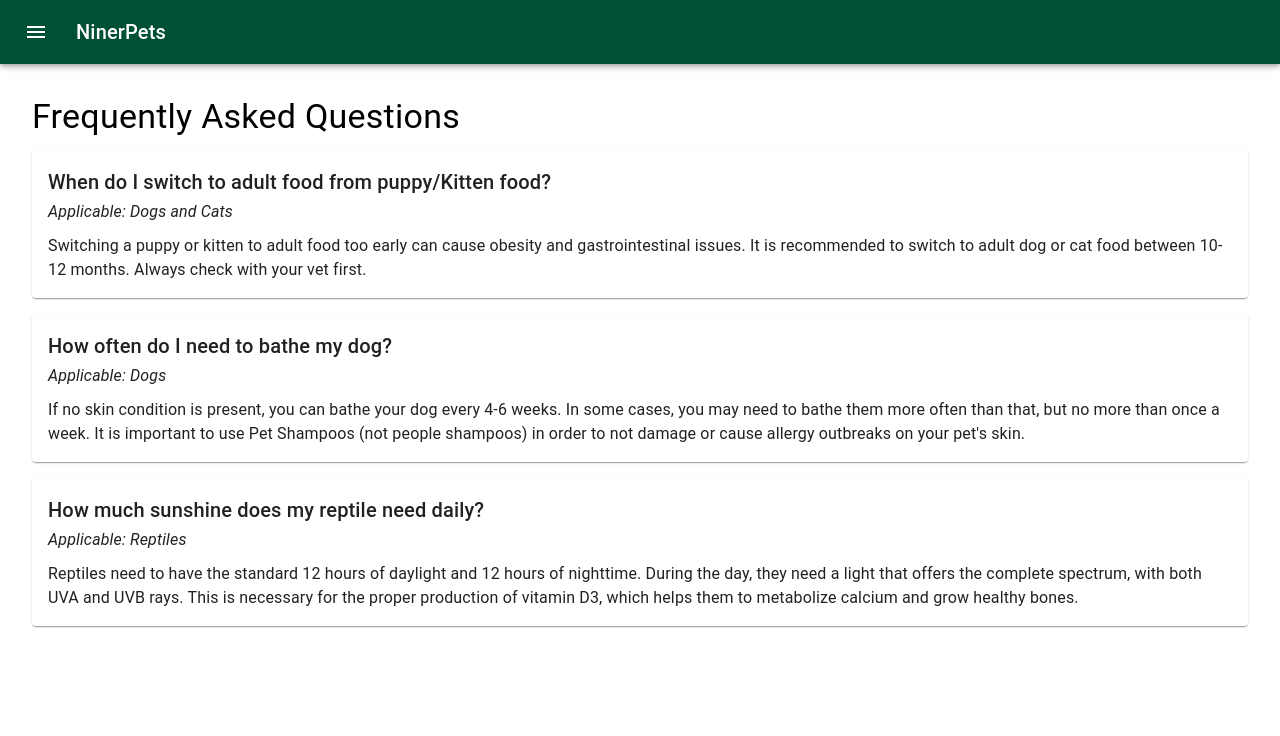
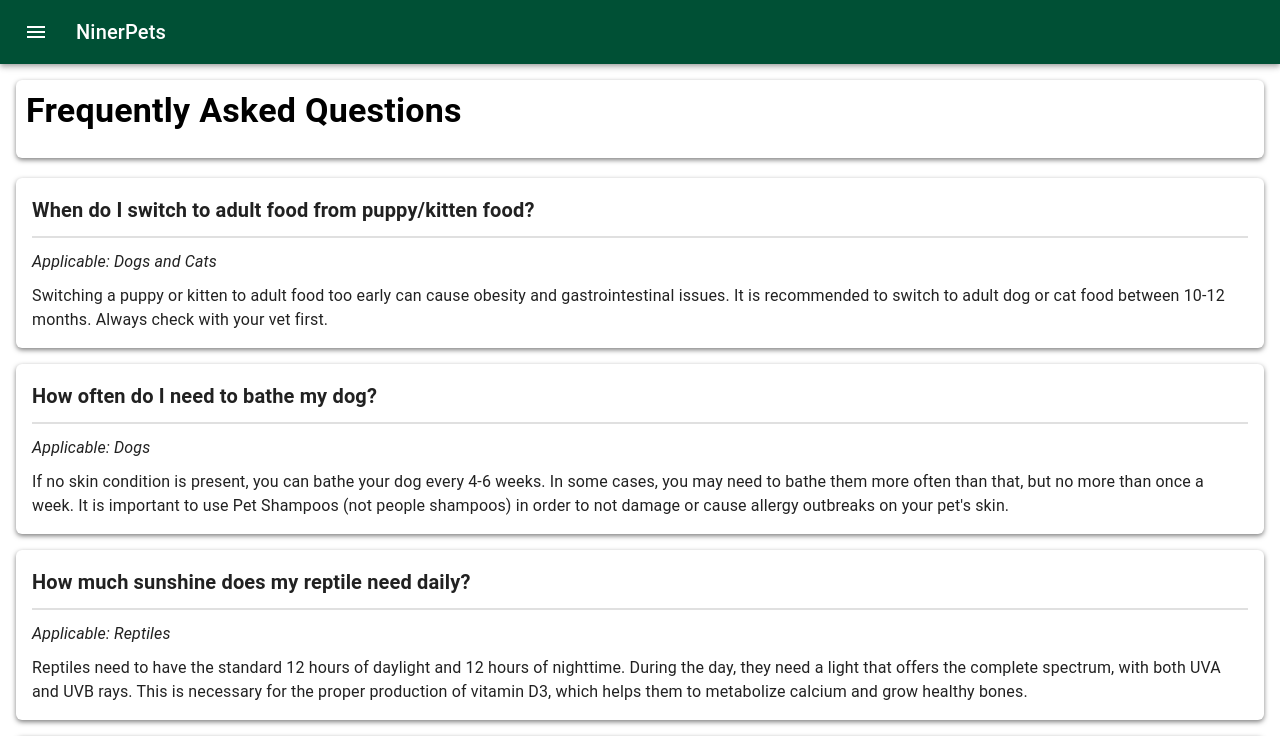
Before and after one commit to paul-mp/NinerPets, a React (Create React App) app in the folder niner-pets/: page /faq in a window 1280 px wide. Shown: the top 736 px of the page. Built offline with nearby package versions, Linux system fonts and the light colour scheme; sample sign-in values are in the browser's storage.

Commit message:
Updated the styling of the FAQ page to match the others and added more entries

```diff
--- a/niner-pets/src/Pages/Faq.js
+++ b/niner-pets/src/Pages/Faq.js
@@ -1,12 +1,10 @@
 import React from 'react';
-import { Box, Typography, Paper, AppBar, Toolbar, IconButton } from '@mui/material';
-import MenuIcon from '@mui/icons-material/Menu';
-import AccountCircle from '@mui/icons-material/AccountCircle';
+import { Box, Typography, Paper, Divider } from '@mui/material';
 
 function FAQ() {
   const faqData = [
     {
-      question: 'When do I switch to adult food from puppy/Kitten food?',
+      question: 'When do I switch to adult food from puppy/kitten food?',
       applicable: 'Dogs and Cats',
       answer: 'Switching a puppy or kitten to adult food too early can cause obesity and gastrointestinal issues. It is recommended to switch to adult dog or cat food between 10-12 months. Always check with your vet first.',
     },
@@ -20,18 +18,50 @@ function FAQ() {
       applicable: 'Reptiles',
       answer: 'Reptiles need to have the standard 12 hours of daylight and 12 hours of nighttime. During the day, they need a light that offers the complete spectrum, with both UVA and UVB rays. This is necessary for the proper production of vitamin D3, which helps them to metabolize calcium and grow healthy bones.',
     },
+    {
+      question: 'How often should I trim my bird’s nails?',
+      applicable: 'Birds',
+      answer: 'Bird nails can grow quickly, and it’s generally recommended to trim them every 4-6 weeks to prevent injury. If you’re unsure or uncomfortable trimming them yourself, consult a vet who specializes in avian care.',
+    },
+    {
+      question: 'What should I do if my pet has a tick?',
+      applicable: 'All Pets',
+      answer: 'If you find a tick on your pet, use tweezers to carefully remove it, grasping close to the skin, and pull it out gently. Dispose of the tick properly, and clean the area with an antiseptic. If you’re concerned, check with your vet, especially if your pet shows any symptoms afterward.',
+    },
   ];
 
   return (
-    <Box>
-      <Box sx={{ padding: 4 }}>
-        <Typography variant="h4" gutterBottom>
+    <Box sx={{ flexGrow: 1, padding: 2 }}>
+      <Box
+        sx={{
+          padding: '10px',
+          marginBottom: '20px',
+          boxShadow: '0px 2px 5px rgba(0, 0, 0, 0.5)',
+          borderRadius: '6px'
+        }}
+      >
+        <Typography
+          variant="h4"
+          sx={{ fontWeight: 'bold', marginBottom: 2 }}
+        >
           Frequently Asked Questions
         </Typography>
+      </Box>
 
+      <Box>
         {faqData.map((faq, index) => (
-          <Paper key={index} sx={{ padding: 2, marginBottom: 2 }}>
-            <Typography variant="h6">{faq.question}</Typography>
+          <Paper
+            key={index}
+            elevation={3}
+            sx={{
+              padding: 2,
+              marginBottom: 2,
+              boxShadow: '0px 2px 5px rgba(0, 0, 0, 0.5)',
+              borderRadius: '6px'
+            }}
+          >
+            <Typography variant="h6" sx={{ fontWeight: 'bold' }}>{faq.question}</Typography>
+            <Divider sx={{ margin: '10px 0', borderWidth: 1 }} />
             <Typography variant="subtitle1" sx={{ fontStyle: 'italic', marginBottom: 1 }}>
               Applicable: {faq.applicable}
             </Typography>
```
Also changed, not shown: 1 other file (tests, documents, lock files or other folders).
